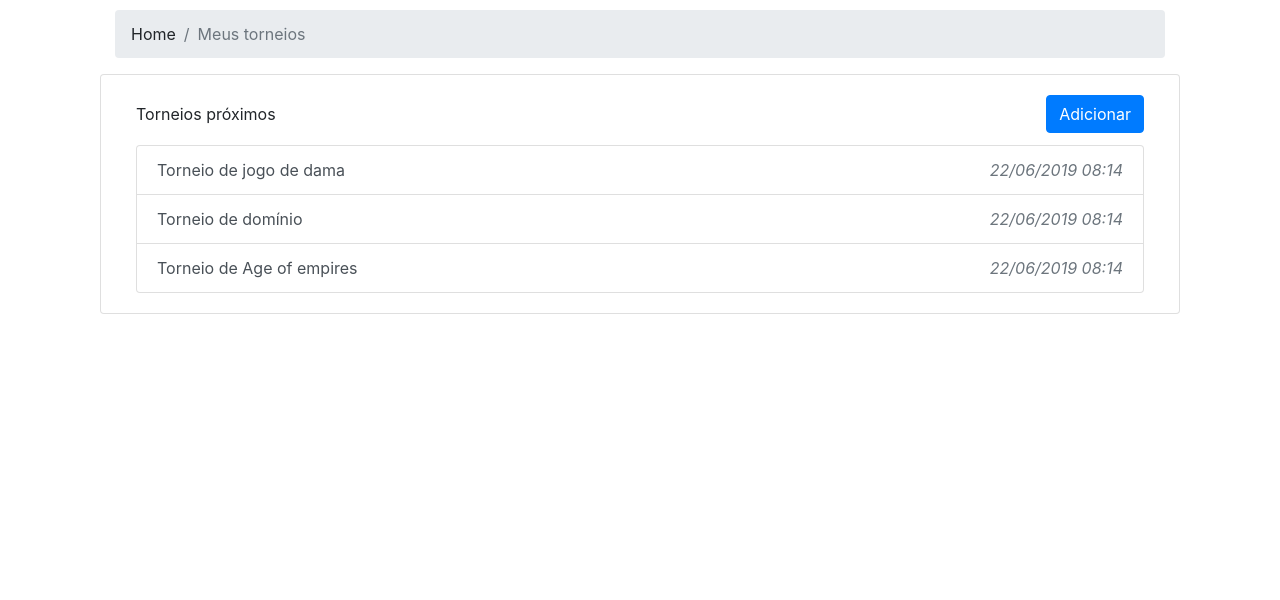
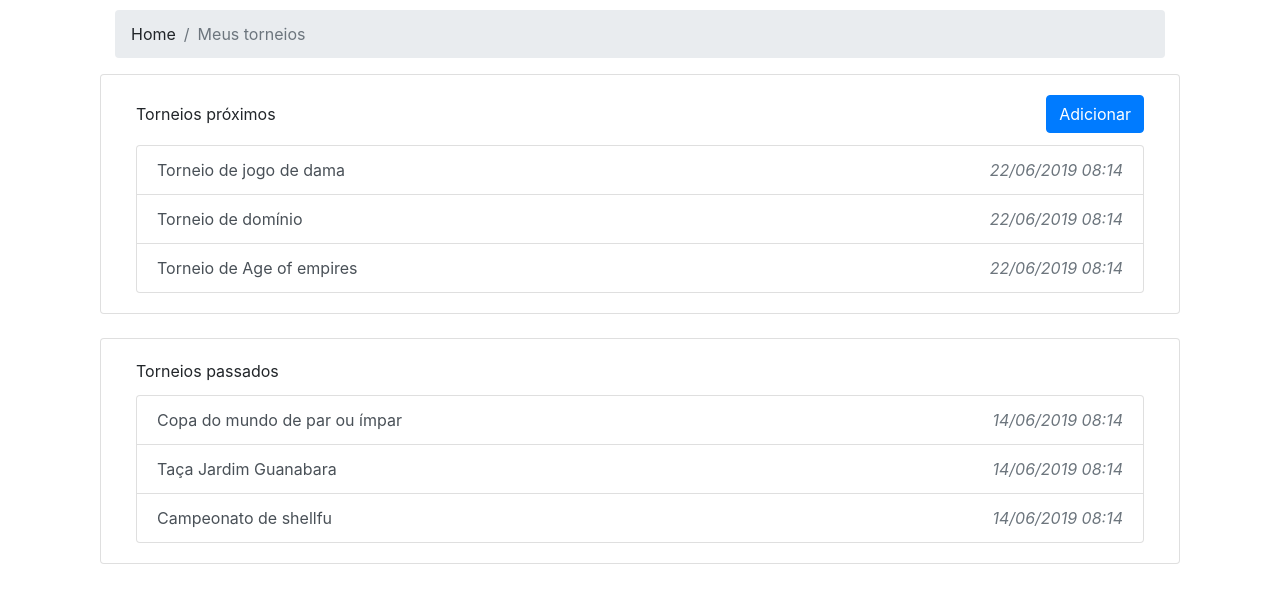
Before and after one commit to augustobmoura/torneios, a plain HTML site: page pages/listagem-torneios.html in a window 1280 px wide. Shown: the part 62-662 px from the top of the page. Drawn offline with nearby package versions, Linux system fonts and the light colour scheme.

Commit message:
Adicionados detalhes listagem de torneios

```diff
--- a/pages/listagem-torneios.html
+++ b/pages/listagem-torneios.html
@@ -76,6 +76,33 @@
         </div>
       </div>
     </div>
+
+    <div class="card container-fluid mt-4">
+      <div class="card-body">
+        <div class="card-title d-flex align-items-center">
+          <div style="flex: 1;">Torneios passados</div>
+        </div>
+
+        <div class="card-text">
+          <ul class="list-group">
+            <li class="list-group-item d-flex list-group-item-action">
+              <div style="flex: 1;">Copa do mundo de par ou ímpar</div>
+              <span class="font-italic text-muted">14/06/2019 08:14</span>
+            </li>
+
+            <li class="list-group-item d-flex list-group-item-action">
+              <div style="flex: 1;">Taça Jardim Guanabara</div>
+              <span class="font-italic text-muted">14/06/2019 08:14</span>
+            </li>
+
+            <li class="list-group-item d-flex list-group-item-action">
+              <div style="flex: 1;">Campeonato de shellfu</div>
+              <span class="font-italic text-muted">14/06/2019 08:14</span>
+            </li>
+          </ul>
+        </div>
+      </div>
+    </div>
   </section>
 </main>
 
```
